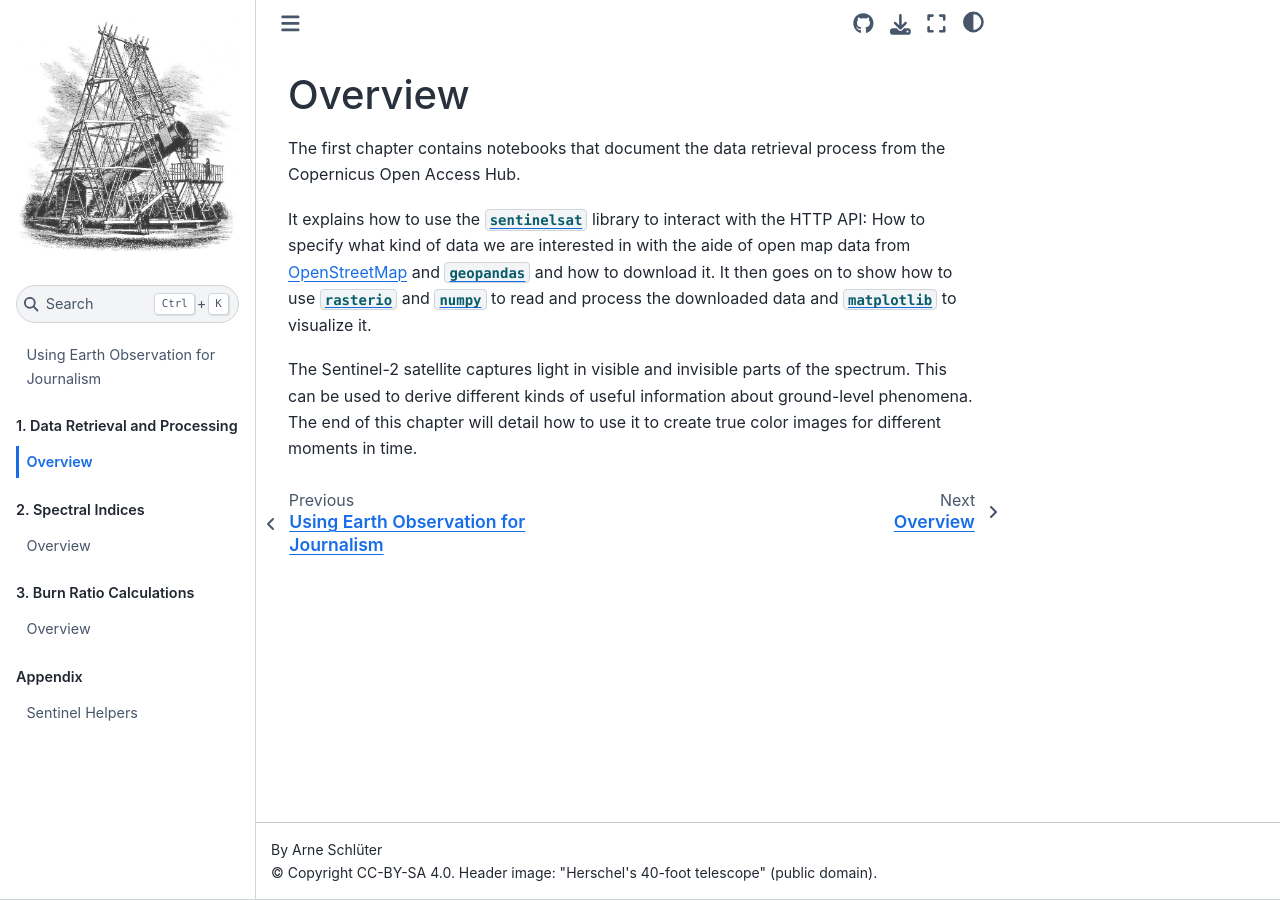
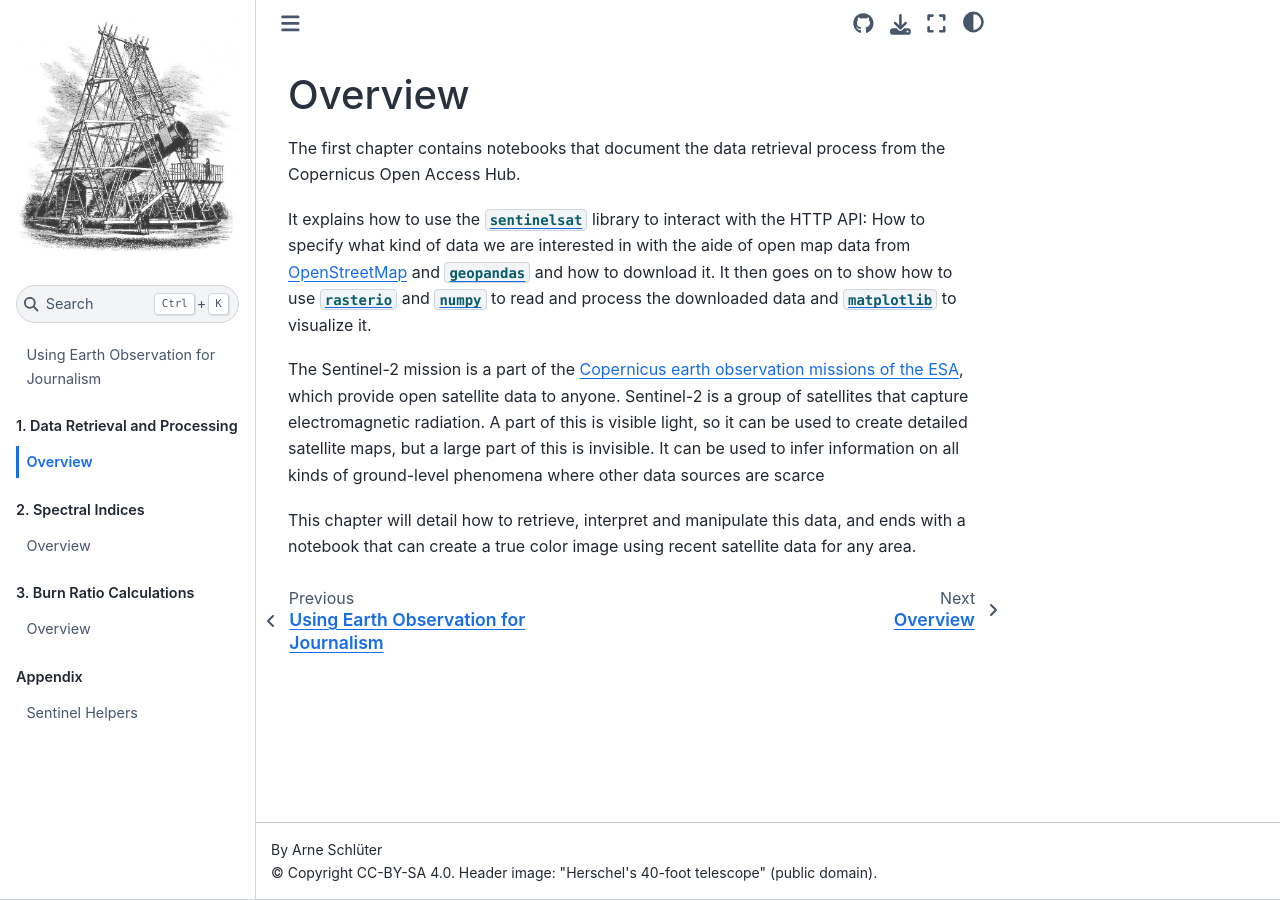
Before and after one commit to rrrnld/earth-observation-for-journalism, a Jupyter Book: the page built from sources/01-overview.md, in a window 1280 px wide. Built offline with Jupyter Book 1.0.4 settings and Sphinx 7.4.7 and the Sphinx Book theme 1.1.4, drawn with Linux system fonts in a browser that asks for light colours; pages that are not in the unit, such as notebooks, are missing from menus.

Commit message:
Improve intro to chapter 1

```diff
--- a/sources/01-overview.md
+++ b/sources/01-overview.md
@@ -4,4 +4,6 @@
 
 It explains how to use the [`sentinelsat`](https://github.com/sentinelsat/sentinelsat) library to interact with the HTTP API: How to specify what kind of data we are interested in with the aide of open map data from [OpenStreetMap](https://www.openstreetmap.org/) and [`geopandas`](https://geopandas.org/) and how to download it. It then goes on to show how to use [`rasterio`](https://rasterio.readthedocs.io/) and [`numpy`](https://numpy.org/) to read and process the downloaded data and [`matplotlib`](https://matplotlib.org/stable/index.html) to visualize it.
 
-The Sentinel-2 satellite captures light in visible and invisible parts of the spectrum. This can be used to derive different kinds of useful information about ground-level phenomena. The end of this chapter will detail how to use it to create true color images for different moments in time.
+The Sentinel-2 mission is a part of the [Copernicus earth observation missions of the ESA](http://www.esa.int/Applications/Observing_the_Earth/Copernicus), which provide open satellite data to anyone. Sentinel-2 is a group of satellites that capture electromagnetic radiation. A part of this is visible light, so it can be used to create detailed satellite maps, but a large part of this is invisible. It can be used to infer information on all kinds of ground-level phenomena where other data sources are scarce
+
+This chapter will detail how to retrieve, interpret and manipulate this data, and ends with a notebook that can create a true color image using recent satellite data for any area.
```
